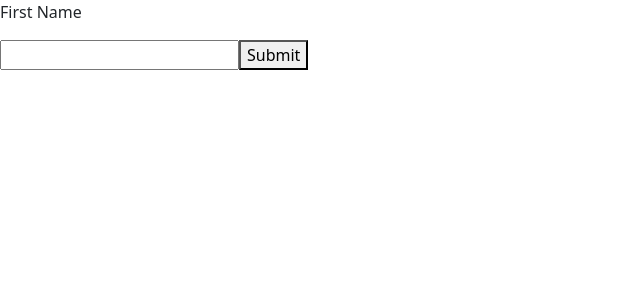
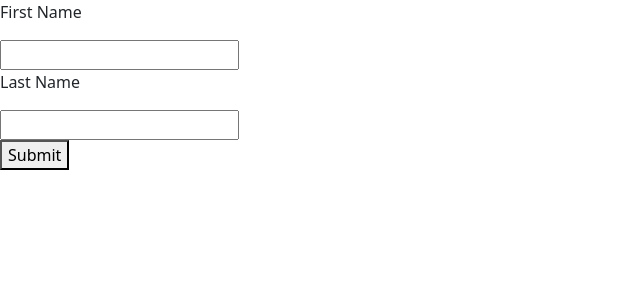
Before and after one commit to Marjorhi/ViteVue-Marjorie, a Vue app: page / in a window 1280 px wide. Shown: the top 300 px of the page, without its empty margins (0-640 px from the left). Built offline with nearby package versions, Linux system fonts and the light colour scheme.

Commit message:
Form for Last Name

```diff
--- a/src/App.vue
+++ b/src/App.vue
@@ -1,20 +1,30 @@
 <script setup>
 import { ref } from 'vue';
 
-
-const text = ref('');
-const submittedName = ref('');
+const firstName = ref('');
+const lastName = ref('');
+const submittedFirstName = ref('');
+const submittedLastName = ref('');
 
 const handleSubmit = () => {
-  submittedName.value = text.value;
+  submittedFirstName.value = firstName.value;
+  submittedLastName.value = lastName.value;
 };
 </script>
 
 <template>
-  <p>First Name</p>
-  <input v-model="text">
+  <div>
+    <p>First Name</p>
+    <input v-model="firstName">
+  </div>
+  <div>
+    <p>Last Name</p>
+    <input v-model="lastName">
+  </div>
   <button @click="handleSubmit">Submit</button>
 
-  <!-- Display the submitted name -->
-  <p> {{ submittedName }}</p>
+
+
+  <!-- Display the submitted names -->
+  <p>{{ submittedFirstName }} {{ submittedLastName }}</p>
 </template>
```
